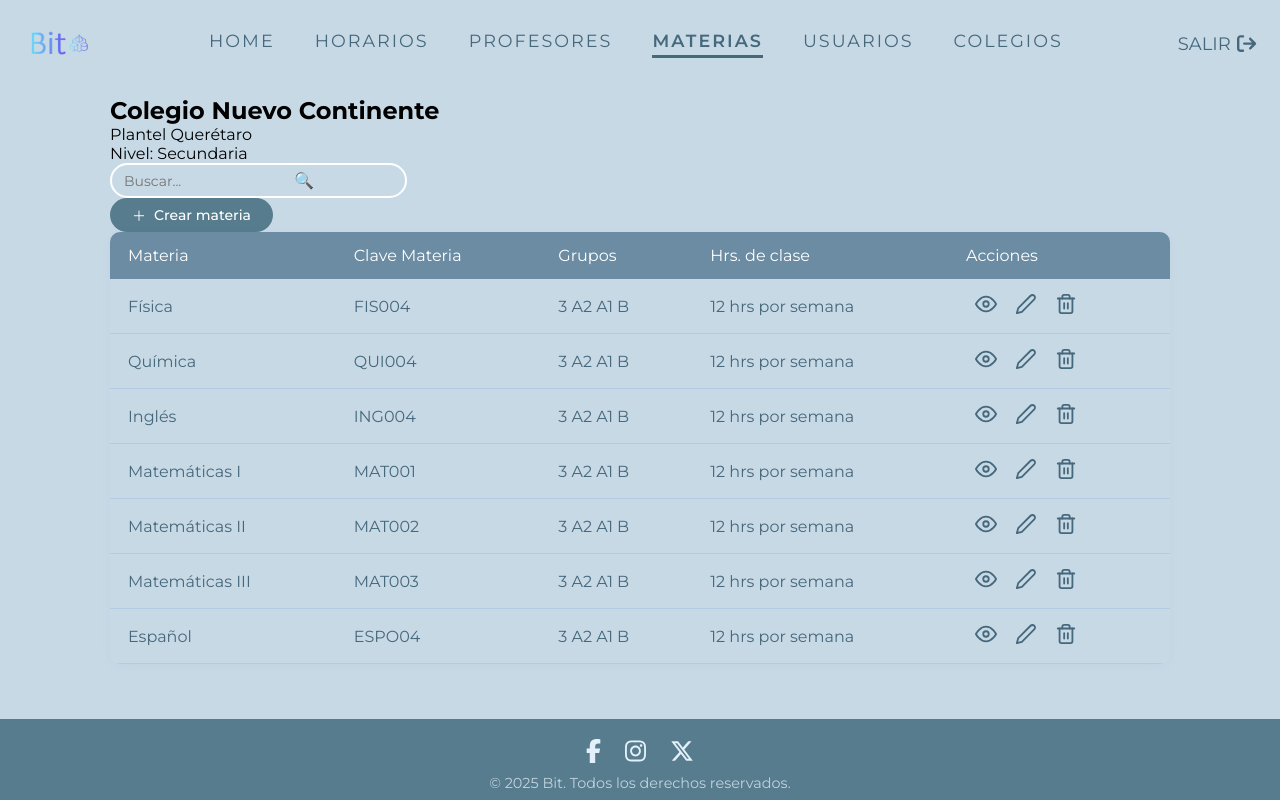
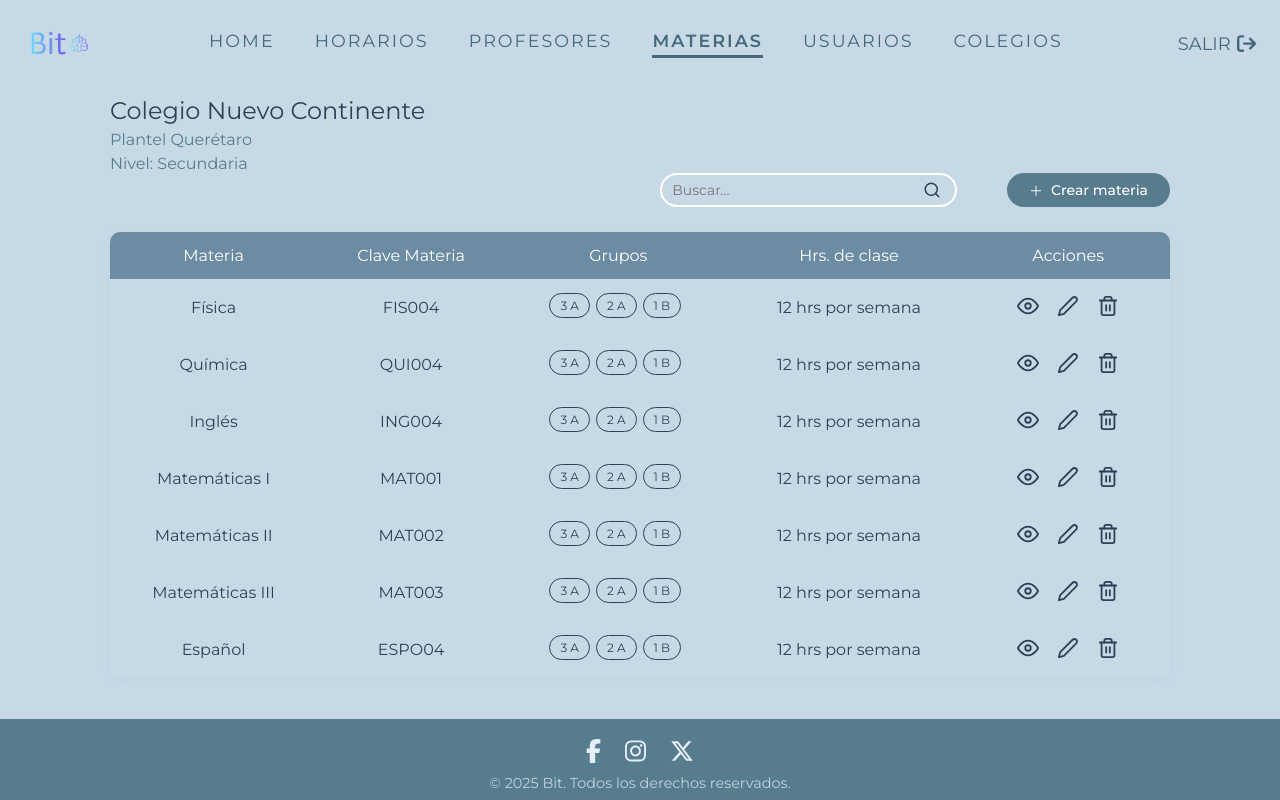
Before and after one commit to Derck23/Generador-Horarios, a React (Vite) app: page /Materia in a window 1280 px wide. Built offline with nearby package versions, Linux system fonts and the light colour scheme.

Commit message:
Estilos para página: Materias

```diff
--- a/src/Pages/HomeAdmin.jsx
+++ b/src/Pages/HomeAdmin.jsx
@@ -5,12 +5,13 @@ import '../styles/home.css';
 import logo from '../assets/logohorarios_1.png';
 import { useState, useEffect } from 'react';
 import CrearColegio from '../Components/Modal/CrearColegio';
-
+import RegistrarUsuario from '../Components/Modal/RegistrarUsuario.jsx';
 
 const HomeAdmin = () => {
 
   const [usuario, setUsuario] = useState('Usuario');
   const [mostrarCrearColegio, setMostrarCrearColegio] = useState(false);
+  const [mostrarRegistrarUsuario, setMostrarRegistrarUsuario] = useState(false);
 
   useEffect(() => {
     const nombreUsuario = localStorage.getItem('nombreUsuario') || 'Usuario';
@@ -24,7 +25,7 @@ const HomeAdmin = () => {
   <h2 className="homeadmin-bienvenido">¡B I E N V E N I D O!</h2>
   <p className="homeadmin-nombre">{usuario}</p>
   <div className="homeadmin-btn-group">
-    <button className="homeadmin-btn">Crear Usuario</button>
+    <button className="homeadmin-btn" onClick={() => setMostrarRegistrarUsuario(true)}>Crear Usuario</button>
     <button className="homeadmin-btn">Crear Horario</button>
     <button
       className="homeadmin-btn"
@@ -36,6 +37,10 @@ const HomeAdmin = () => {
     {mostrarCrearColegio && (
       <CrearColegio onClose={() => setMostrarCrearColegio(false)} />
     )}
+
+    {mostrarRegistrarUsuario && (
+      <RegistrarUsuario onClose={() => setMostrarRegistrarUsuario(false)} />
+    )}
   </div>
 </main>
 <Footer />
--- a/src/Pages/Materia.jsx
+++ b/src/Pages/Materia.jsx
@@ -2,7 +2,7 @@ import React, { useEffect, useState } from 'react';
 import Navbar from '../Components/Navbar';
 import Footer from '../Components/Footer';
 import '../styles/materia.css';
-import { FiEye, FiEdit2, FiTrash2 } from 'react-icons/fi';
+import { FiEye, FiEdit2, FiTrash2, FiSearch } from 'react-icons/fi';
 import RegistrarMateria from '../Components/Modal/RegistrarMateria';
 
 const Materia = () => {
@@ -65,6 +65,16 @@ const Materia = () => {
     setMaterias(datosEjemplo);
   }, []);
 
+  const handleVerMateria = (materia) => {
+  };
+
+  const handleEditarMateria = (materia) => {
+  };
+
+  const handleEliminarMateria = (id) => {
+  };
+
+
   return (
     <div className="materias-page">
       <Navbar active="MATERIAS" />
@@ -78,7 +88,7 @@ const Materia = () => {
           <div className="materias-controles">
             <div className="materias-busqueda">
               <input type="text" placeholder="Buscar..." />
-              <span className="icono-busqueda">🔍</span>
+              <FiSearch className="materias-icono-buscar" />
             </div>
             <button
               className="materias-boton"
@@ -113,9 +123,9 @@ const Materia = () => {
                 </td>
                 <td>{materia.horas}</td>
                 <td className="materias-acciones">
-                  <FiEye className="accion-icono" title="Ver" />
-                  <FiEdit2 className="accion-icono" title="Editar" />
-                  <FiTrash2 className="accion-icono" title="Eliminar" />
+                  <FiEye className="accion-icono" title="Ver" onClick={() => handleVerMateria(materia)} />
+                  <FiEdit2 className="accion-icono" title="Editar" onClick={() => handleEditarMateria(materia)}/>
+                  <FiTrash2 className="accion-icono" title="Eliminar" onClick={() => handleEliminarMateria(materia.id)}/>
                 </td>
               </tr>
             ))}
--- a/src/styles/materia.css
+++ b/src/styles/materia.css
@@ -45,13 +45,14 @@
     display: flex;
     align-items: center;
     color: white;
-    padding: 6px 12px;
+    padding: 6px 10px;
     border: 2px solid white !important;
     border-radius: 20px !important;
     background-color: transparent !important;
     color: #ffffff !important;
     font-size: 16px !important;
     width: 28% !important;
+    position: relative;
   }
 
   .materias-busqueda input {
@@ -59,14 +60,18 @@
     background: transparent;
     outline: none;
     font-size: 14px;
-    color: #46687c;
+    color: #2F4156;
   }
 
   .materias-icono-buscar {
+    position: absolute;
+    right: 14px;
+    top: 50%;
+    transform: translateY(-50%);
     font-size: 18px;
-    color: #6b8ca2;
-    margin-left: 4px;
-  }
+    color: #2F4156;
+    cursor: pointer;
+    }
 
   .materias-boton {
     background: #567C8D;
@@ -94,7 +99,7 @@
   .materias-tabla thead {
     background: #6b8ca2;
     color: white;
-    text-align: left;
+    text-align:center;
   }
 
   .materias-tabla th,
@@ -105,18 +110,18 @@
   }
 
   .materias-tabla tbody tr {
-    border-bottom: 1px solid #b2cbe2;
-    color: #46687c;
+    color: #2F4156;
+    text-align:center;
   }
 
-  .materias-chip {
+  .grupo-chip {
     display: inline-block;
-    background: #e3f0fa;
-    border: 1px solid #6b8ca2;
-    color: #46687c;
-    border-radius: 16px;
-    padding: 2px 10px;
-    font-size: 13px;
+    background: transparent;
+    border: 1.5px solid #2F4156;
+    color: #2F4156;
+    border-radius: 20px;
+    padding: 4px 10px;
+    font-size: 12px;
     margin-right: 6px;
     margin-bottom: 4px;
   }
@@ -130,5 +135,23 @@
   .accion-icono{
     width: 40px;
     height: 22px;
+    cursor: pointer;
 
 }
+
+.materias-controles{
+    display: flex;
+    gap: 50px;
+    justify-content: right;
+    padding-bottom: 25px;
+}
+
+.materias-colegio h2{
+    color: #2F4156;
+    font-weight: 400;
+}
+
+.materias-colegio p{
+    color: #567C8D;
+    padding-top: 5px;
+}
```
